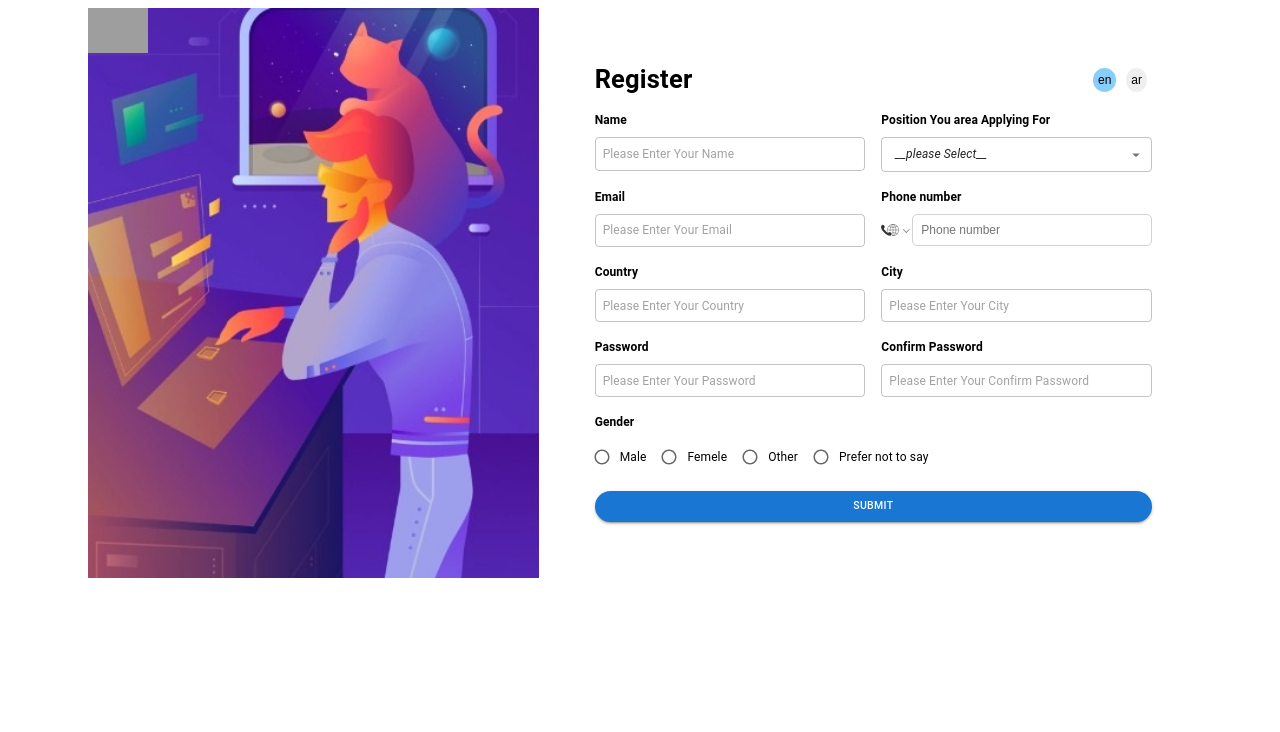
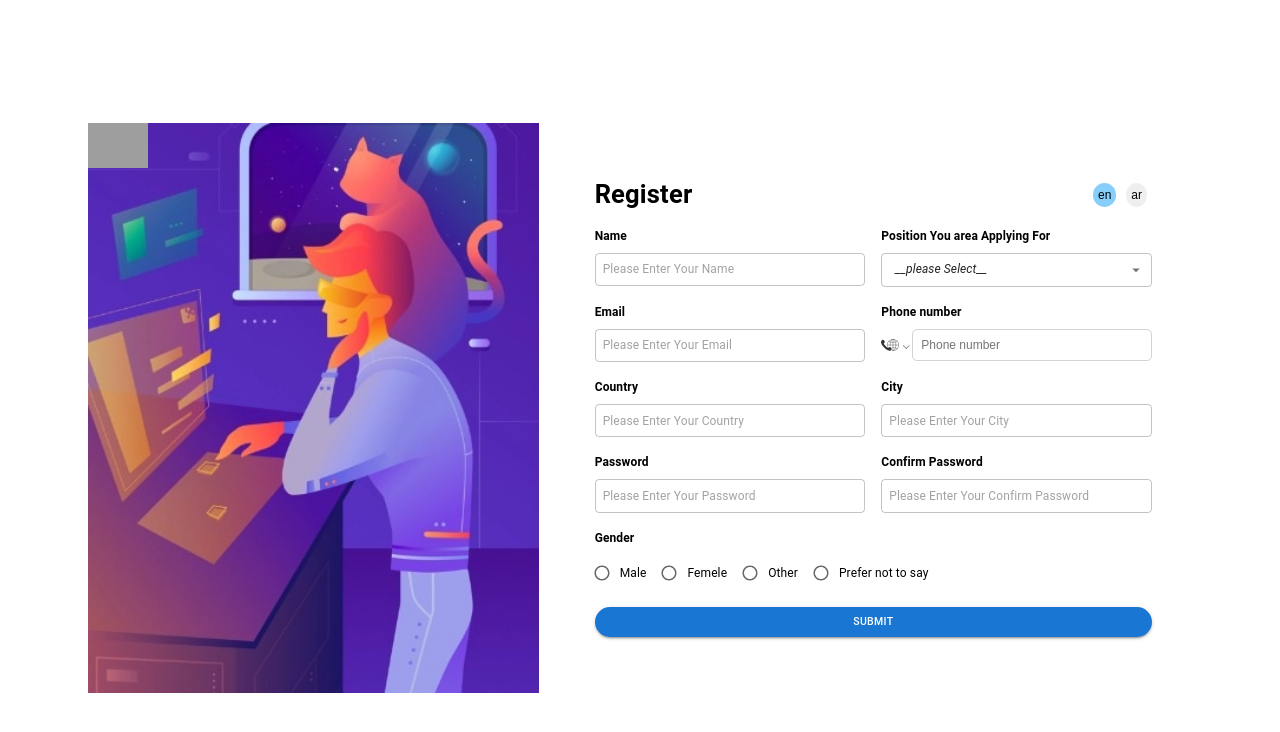
Before and after one commit to aaliaa-ali/registration-form, a React (Create React App) app: page / in a window 1280 px wide. Shown: the top 732 px of the page. Built offline with nearby package versions, Linux system fonts and the light colour scheme; grey boxes are pictures that could not be loaded.

Commit message:
update folders

```diff
--- a/src/registrationForm/Index.js
+++ b/src/registrationForm/Index.js
@@ -6,20 +6,27 @@ import Form from "./components/Form";
 import LanguageToggler from "./LanguageToggler";
 import { FormattedMessage } from "react-intl";
 import { Context } from "./Wrapper";
-import img from '../assets/imgs/img.jpeg'
+import img from "../assets/imgs/img.jpeg";
 
 function Index() {
   const langContext = useContext(Context);
   const lang = langContext.usersLocale;
 
   return (
-    <Box sx={{ flexGrow: 1, px: 10 }}>
-      <Grid dir={ lang=='en'?'ltr':'rtl'} container spacing={2}>
+    <Box
+      sx={{
+        flexGrow: 1,
+        px: 10,
+        minHeight: "100vh",
+        alignItems: "center",
+        display: "flex",
+      }}
+    >
+      <Grid dir={lang == "en" ? "ltr" : "rtl"} container spacing={2}>
         <Grid item xs={5}>
           <Box
             sx={{
-              backgroundImage:
-                `url(${img})`,
+              backgroundImage: `url(${img})`,
               backgroundPosition: "center",
               backgroundSize: "cover",
               width: "100%",
--- a/src/registrationForm/components/DropDown.js
+++ b/src/registrationForm/components/reusableComponents/DropDown.js
@@ -1,10 +1,7 @@
 import React from "react";
-import Box from "@mui/material/Box";
-import InputLabel from "@mui/material/InputLabel";
 import MenuItem from "@mui/material/MenuItem";
 import FormControl from "@mui/material/FormControl";
 import Select from "@mui/material/Select";
-import { Typography } from "@mui/material";
 import Label from "./Label";
 
 function DropDown(props) {
--- a/src/registrationForm/components/RadioButton.js
+++ b/src/registrationForm/components/reusableComponents/RadioButton.js
@@ -3,8 +3,6 @@ import Radio from "@mui/material/Radio";
 import RadioGroup from "@mui/material/RadioGroup";
 import FormControlLabel from "@mui/material/FormControlLabel";
 import FormControl from "@mui/material/FormControl";
-import FormLabel from "@mui/material/FormLabel";
-import Typography from "@mui/material/Typography";
 import Label from "./Label";
 
 export default function RadioButtons(props) {
```
Also changed, not shown: package.json (+7 -0 lines), src/registrationForm/components/Form.js (+4 -4 lines), src/registrationForm/components/reusableComponents/InputField.js (renamed from src/registrationForm/components/InputField.js), src/registrationForm/components/reusableComponents/Label.js (renamed from src/registrationForm/components/Label.js), src/registrationForm/components/reusableComponents/PhoneInputField.js (renamed from src/registrationForm/components/PhoneInputField.js), 1 other file (tests, documents, lock files or other folders).
